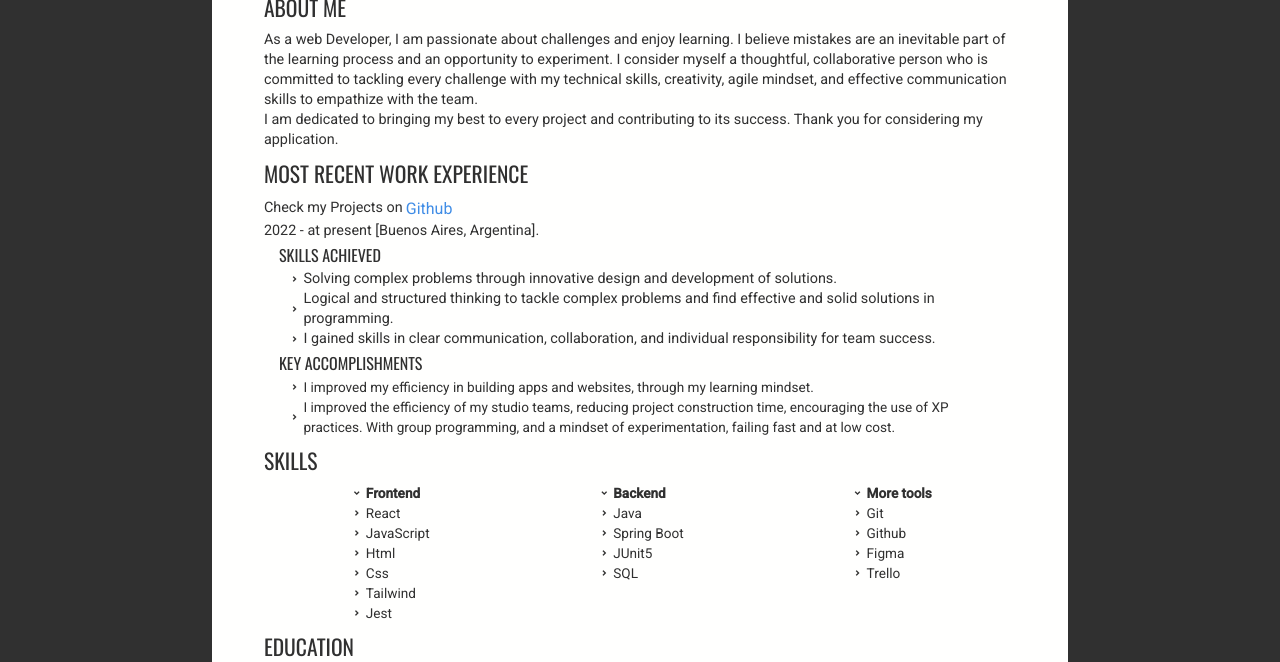
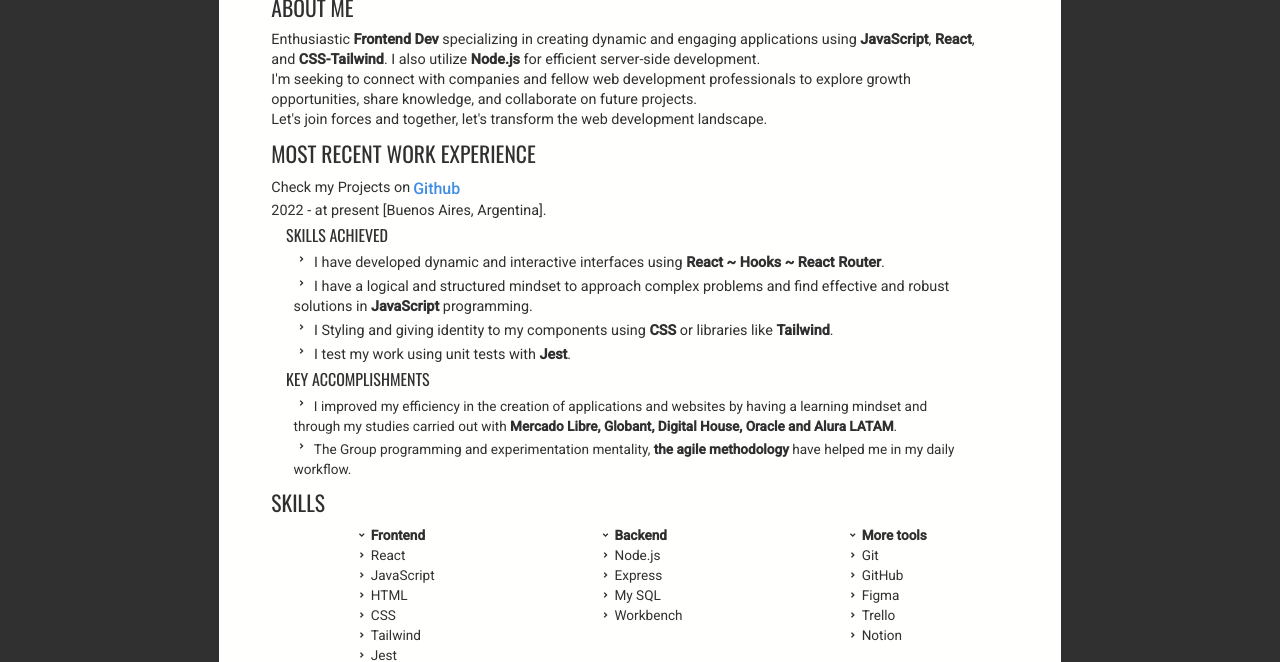
Before and after one commit to ezestom/Resume, a plain HTML site: page index.html in a window 1280 px wide. Shown: the part 197-859 px from the top of the page. Drawn offline with nearby package versions, Linux system fonts and the light colour scheme.

Commit message:
cv updated to date

```diff
--- a/css/style.css
+++ b/css/style.css
@@ -19,6 +19,7 @@ a {
 	border: 1px solid transparent;
 	border-radius: 3px;
 	padding: 2px;
+	font-weight: 500;
 }
 a:hover {
 	background-color: rgba(153, 71, 235, 0.1);
@@ -44,10 +45,10 @@ i {
 p,
 li {
 	line-height: 1.25rem;
-	max-width: 93ch;
+	max-width: 90ch;
 	font-size: 0.85rem;
-	display: flex;
-	align-items: center;
+	text-align: start;
+
 }
 .navbar li {
 	font-size: 0.7rem;
--- a/index.html
+++ b/index.html
@@ -62,19 +62,21 @@
 				<h1>EZEQUIEL F STOM</h1>
 				<h5>ABOUT ME</h5>
 				<p>
-					As a web Developer, I am passionate about challenges and
-					enjoy learning. I believe mistakes are an inevitable
-					part of the learning process and an opportunity to
-					experiment. I consider myself a thoughtful,
-					collaborative person who is committed to tackling every
-					challenge with my technical skills, creativity, agile
-					mindset, and effective communication skills to empathize
-					with the team.
+					Enthusiastic <strong>Frontend Dev</strong> specializing in creating dynamic and engaging applications
+					using
+					<strong>JavaScript</strong>,
+					<strong>React</strong>, and <strong>CSS-Tailwind</strong>.
+					I also utilize <strong>Node.js</strong> for efficient server-side development.
 				</p>
 				<p>
-					I am dedicated to bringing my best to every project and
-					contributing to its success. Thank you for considering
-					my application.
+					I'm seeking to connect with companies and fellow web development professionals to explore growth
+					opportunities, share
+					knowledge, and collaborate on future projects.
+				</p>
+				<p>
+					Let's join forces and together, let's transform the web
+					development
+					landscape.
 				</p>
 			</article>
 		</section>
@@ -94,24 +96,29 @@
 						<li>
 							<p>
 								<i class="ri-arrow-drop-right-line"></i>
-								Solving complex problems through innovative
-								design and development of solutions.
+								I have developed dynamic and interactive interfaces using <strong>React ~ Hooks ~ React
+									Router</strong>.
 							</p>
 						</li>
 						<li>
 							<p>
 								<i class="ri-arrow-drop-right-line"></i>
-								Logical and structured thinking to tackle
-								complex problems and find effective and
-								solid solutions in programming.
+								I have a logical and structured mindset to approach complex problems and find effective and
+								robust solutions in
+								<strong>JavaScript</strong> programming.
 							</p>
 						</li>
 						<li>
 							<p>
 								<i class="ri-arrow-drop-right-line"></i> I
-								gained skills in clear communication,
-								collaboration, and individual responsibility
-								for team success.
+								Styling and giving identity to my components using <strong>CSS</strong> or libraries like
+								<strong>Tailwind</strong>.
+							</p>
+						</li>
+						<li>
+							<p>
+								<i class="ri-arrow-drop-right-line"></i>
+								I test my work using unit tests with <strong>Jest</strong>.
 							</p>
 						</li>
 					</ul>
@@ -122,16 +129,16 @@
 					<ul class="achieved">
 						<li>
 							<i class="ri-arrow-drop-right-line"></i>
-							I improved my efficiency in building apps and
-							websites, through my learning mindset.
+							I improved my efficiency in the creation of applications and websites by having a learning mindset
+							and through my
+							studies carried out with <strong>Mercado Libre, Globant, Digital House, Oracle and Alura
+								LATAM</strong>.
 						</li>
 						<li>
 							<i class="ri-arrow-drop-right-line"></i>
-							I improved the efficiency of my studio teams,
-							reducing project construction time, encouraging
-							the use of XP practices. With group programming,
-							and a mindset of experimentation, failing fast
-							and at low cost.
+							The Group programming and experimentation mentality, <strong>the agile methodology</strong> have
+							helped me
+							in my daily workflow.
 						</li>
 					</ul>
 				</div>
@@ -155,10 +162,10 @@
 								<i class="ri-arrow-drop-right-line"></i>JavaScript
 							</li>
 							<li>
-								<i class="ri-arrow-drop-right-line"></i>Html
+								<i class="ri-arrow-drop-right-line"></i>HTML
 							</li>
 							<li>
-								<i class="ri-arrow-drop-right-line"></i>Css
+								<i class="ri-arrow-drop-right-line"></i>CSS
 							</li>
 							<li>
 								<i class="ri-arrow-drop-right-line"></i>Tailwind
@@ -175,17 +182,18 @@
 								<i class="ri-arrow-drop-down-line"></i><strong>Backend</strong>
 							</li>
 							<li>
-								<i class="ri-arrow-drop-right-line"></i>Java
+								<i class="ri-arrow-drop-right-line"></i>Node.js
 							</li>
 							<li>
-								<i class="ri-arrow-drop-right-line"></i>Spring Boot
+								<i class="ri-arrow-drop-right-line"></i>Express
 							</li>
 							<li>
-								<i class="ri-arrow-drop-right-line"></i>JUnit5
+								<i class="ri-arrow-drop-right-line"></i>My SQL
 							</li>
 							<li>
-								<i class="ri-arrow-drop-right-line"></i>SQL
+								<i class="ri-arrow-drop-right-line"></i>Workbench
 							</li>
+
 						</ul>
 					</div>
 
@@ -198,13 +206,16 @@
 								<i class="ri-arrow-drop-right-line"></i>Git
 							</li>
 							<li>
-								<i class="ri-arrow-drop-right-line"></i>Github
+								<i class="ri-arrow-drop-right-line"></i>GitHub
 							</li>
 							<li>
 								<i class="ri-arrow-drop-right-line"></i>Figma
 							</li>
 							<li>
 								<i class="ri-arrow-drop-right-line"></i>Trello
+							</li>
+							<li>
+								<i class="ri-arrow-drop-right-line"></i>Notion
 							</li>
 						</ul>
 					</div>
```
